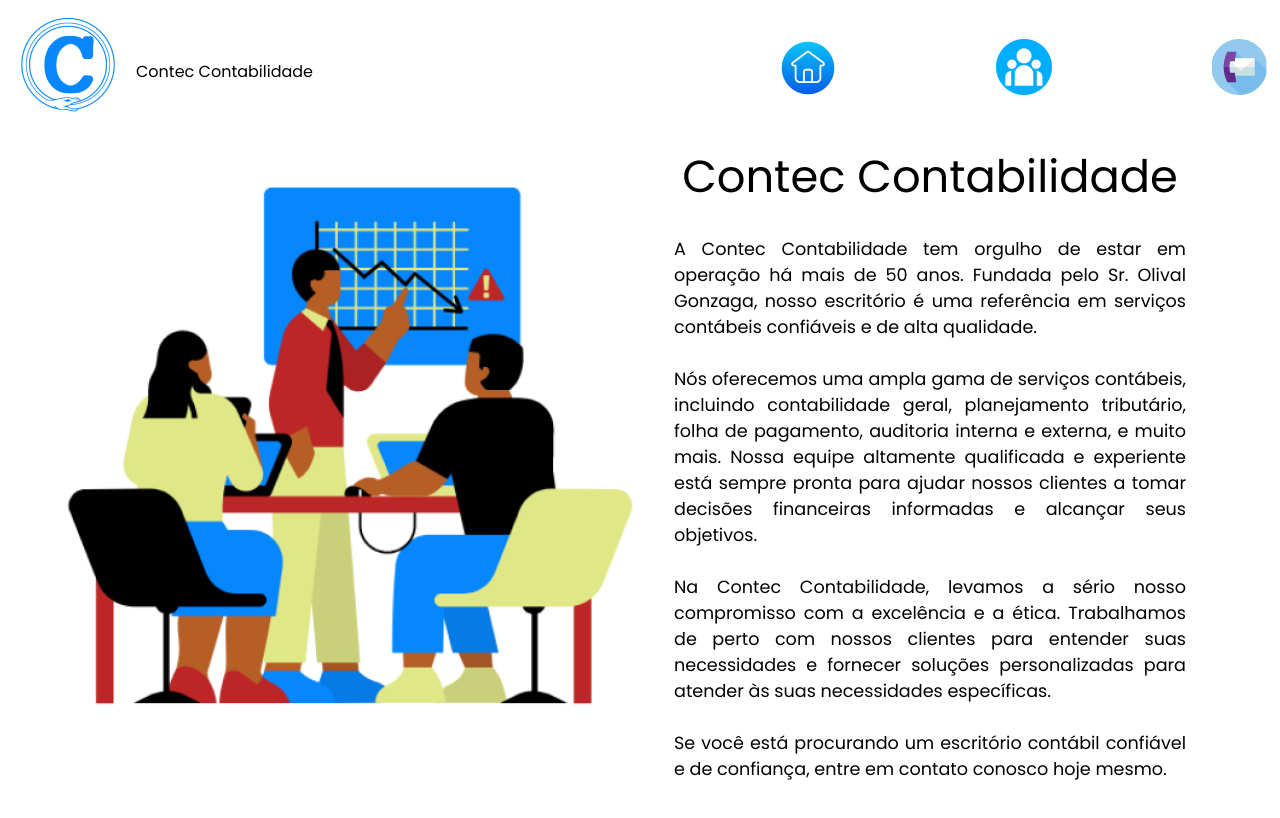
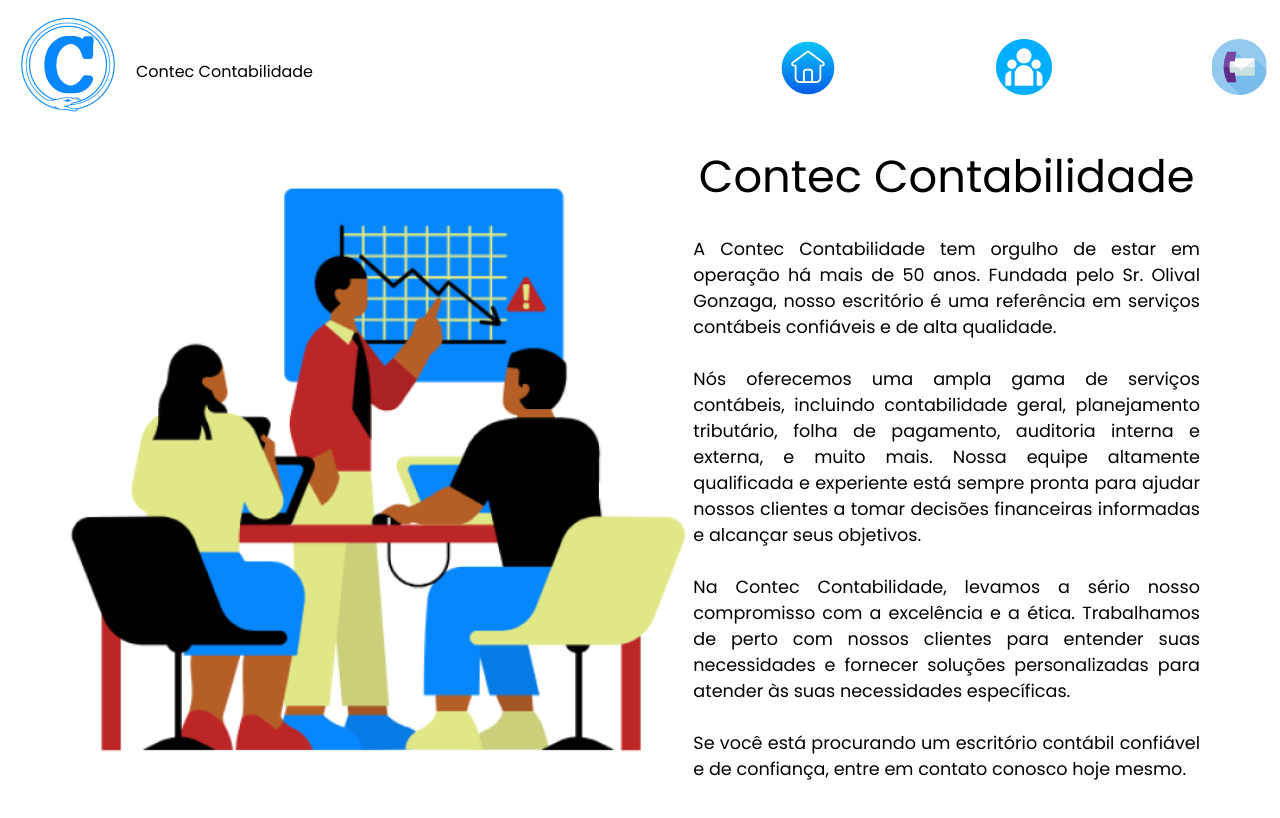
Before and after one commit to JonathanFerreirar/group-project, a React (Create React App) app: page / in a window 1280 px wide. Shown: the top 818 px of the page. Built offline with nearby package versions, Linux system fonts and the light colour scheme.

Commit message:
add component home

```diff
--- a/src/components/home/Home.js
+++ b/src/components/home/Home.js
@@ -11,7 +11,7 @@ function Home () {
                     <div className="banner-img">
                         <img src={banner} alt='O chefe mostrando um gráfico em decadência para 2 funcionários'/>
                     </div>
-                    <div className="banner-content">
+                    <div className="home-content">
                         <h2> Contec Contabilidade</h2>
                         <p>
                         <br/>A Contec Contabilidade tem orgulho de estar em operação há mais de 50 anos. Fundada pelo Sr. Olival Gonzaga, nosso escritório é uma referência em serviços contábeis confiáveis e de alta qualidade.
--- a/src/components/home/home.css
+++ b/src/components/home/home.css
@@ -1,6 +1,7 @@
 .banner {
     width: 100%;
     min-height: 100vh;
+
 }
 
 .banner-int {
@@ -9,22 +10,32 @@
 }
 
 .banner-img {
+    position: relative;
+    width: 700px;
     display: flex;
-    max-width: fit-content;
     padding: 2em;
 }
 
-.banner-content {
+.banner-img img {
+    width: 700px;
+    max-width: 100%;
+    position: absolute;
+}
+
+.home-content {
     width: 40vw;
+    max-width: 100%;
     margin-right: 5em;
 }
 
-.banner-content h2 {
+
+
+.home-content h2 {
     font-size: 2.80rem;
     font-weight: 400;
 }
 
-.banner-content p {
+.home-content p {
     font-size: 1.1rem;
     text-align: justify;
 }
--- a/src/components/service/Service.js
+++ b/src/components/service/Service.js
@@ -1,3 +1,5 @@
+import './service.css'
+
 function Service () {
 
 
--- a/src/global.css
+++ b/src/global.css
@@ -5,4 +5,5 @@
     margin: 0;
     box-sizing: border-box;
     font-family: 'Poppins', sans-serif;
+    overflow: hidden;
 }
```
